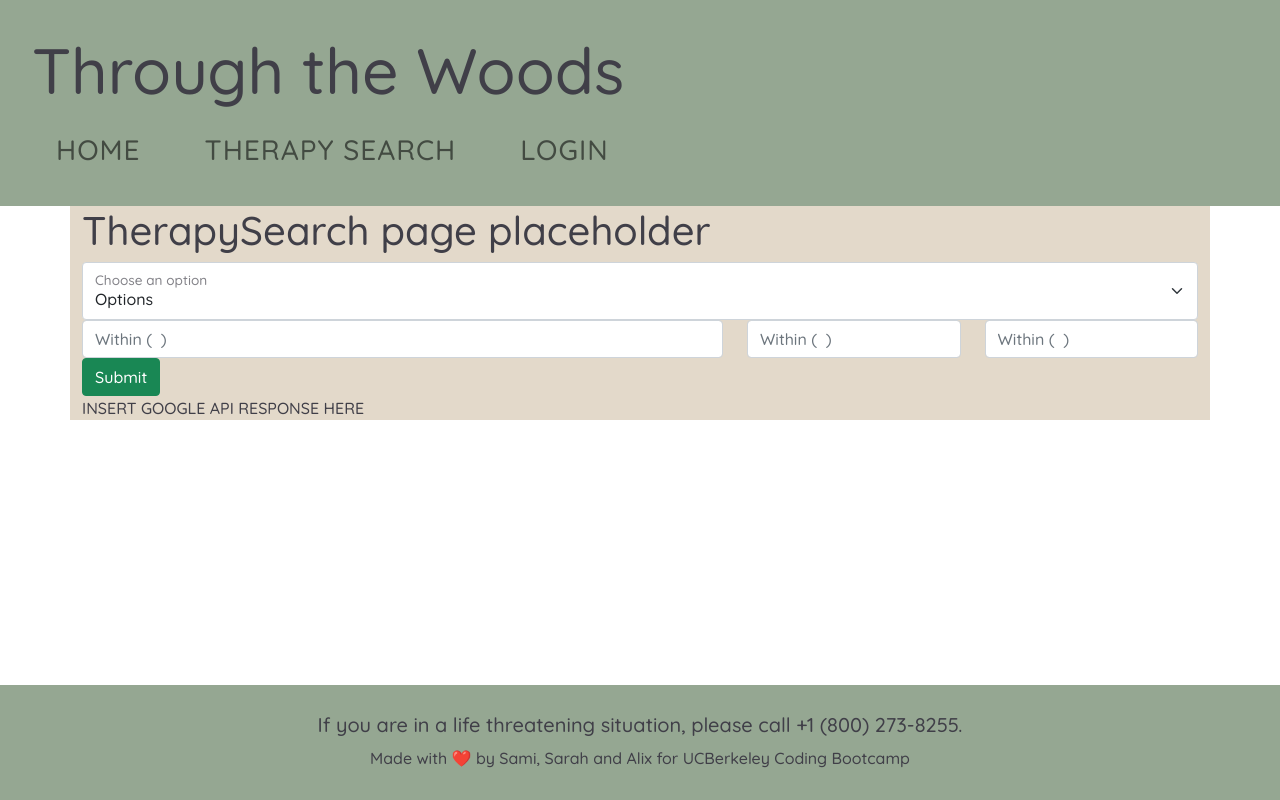
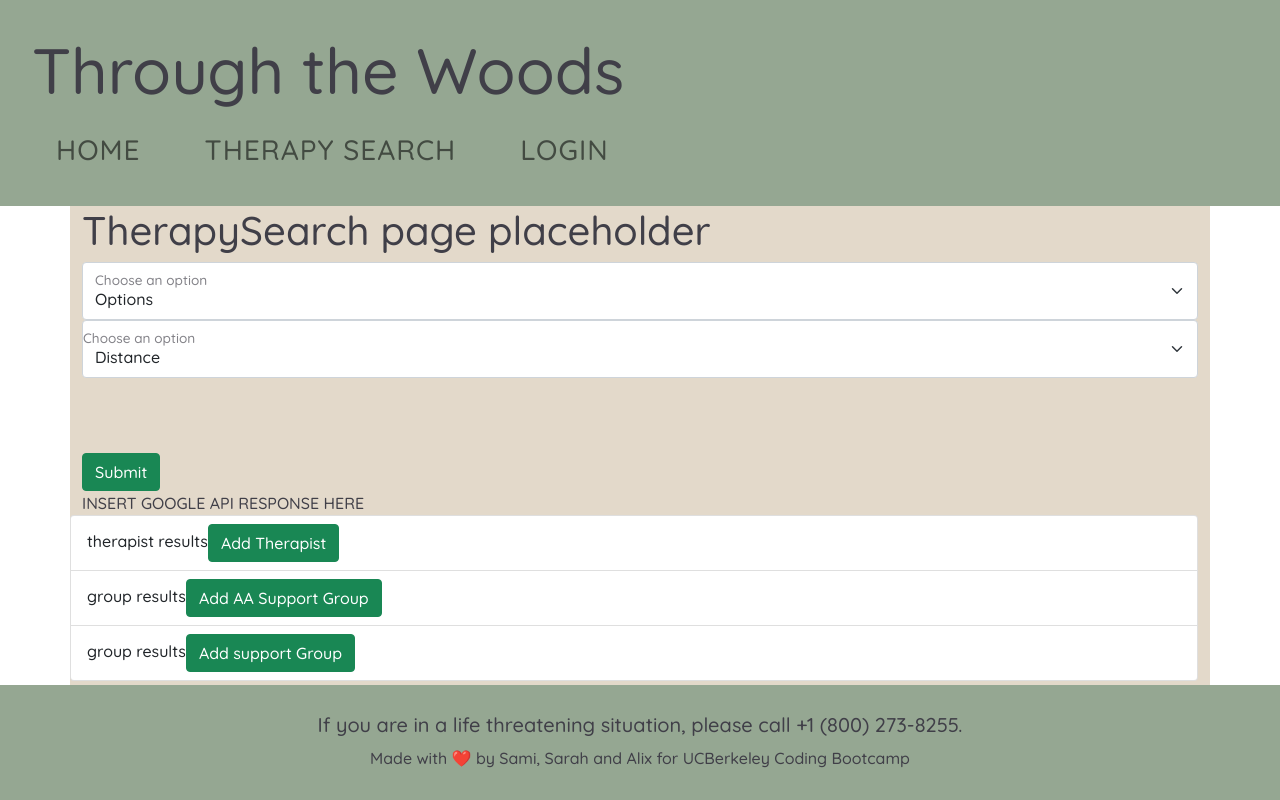
Before and after one commit to samikhawja/project_three, a React (Create React App) app in the folder client/: page /therapy in a window 1280 px wide. Built offline with nearby package versions, Linux system fonts and the light colour scheme.

Commit message:
updated therapy search form

```diff
--- a/client/src/components/Journal/JournalView.js
+++ b/client/src/components/Journal/JournalView.js
@@ -1,5 +1,6 @@
 import React from "react";
-import { Form, Button } from "react-bootstrap";
+import { ListGroup, Modal, Button } from "react-bootstrap";
+import { useState } from "react";
 
 //import entry title from user id
 const myStyle = {
@@ -8,19 +9,69 @@ const myStyle = {
 };
 
 const JournalView = () => {
+  const [showJournalModal, setShowJournalModal] = useState(false);
   return (
-    <Form style={myStyle}>
-      <Form.Group className="mb-3" controlId="entryTitle">
-        <Form.Label>Title</Form.Label>
-        <Form.Control type="entryTitle" placeholder="Todays Entry" />
-      </Form.Group>
-      <Form.Group className="mb-3" controlId="entryContent">
-        <Form.Label>How are you feeling today?</Form.Label>
-        <Form.Control as="textarea" rows={3} />
-      </Form.Group>
-      <Button variant="outline-success">Submit</Button>{" "}
-    </Form>
+    <>
+      <ListGroup>
+        <ListGroup.Item action href="#link1">
+          entryTitle1
+        </ListGroup.Item>
+        <ListGroup.Item action href="#link2">
+          entryTitle2
+        </ListGroup.Item>
+        <ListGroup.Item action href="#link3">
+          entryTitle
+        </ListGroup.Item>
+        <ListGroup.Item action href="#link4">
+          entryTitle
+        </ListGroup.Item>
+        <ListGroup.Item action href="#link5">
+          entryTitle
+        </ListGroup.Item>
+      </ListGroup>
+      <Button variant="primary" onClick={() => setShowJournalModal(true)}>
+        Launch vertically centered modal
+      </Button>
+      <Modal
+        show={showJournalModal}
+        onHide={() => setShowJournalModal(false)}
+        size="lg"
+        aria-labelledby="contained-modal-title-vcenter"
+        centered
+        style={myStyle}
+        id="journal-modal"
+      >
+        <Modal.Header closeButton>
+          <Modal.Title id="contained-modal-title-vcenter">
+            fname's Journal
+          </Modal.Title>
+        </Modal.Header>
+        <Modal.Body>
+          <ListGroup>
+            <ListGroup.Item action href="#link1">
+              entryTitle1
+            </ListGroup.Item>
+            <ListGroup.Item action href="#link2">
+              entryTitle2
+            </ListGroup.Item>
+            <ListGroup.Item action href="#link3">
+              entryTitle
+            </ListGroup.Item>
+            <ListGroup.Item action href="#link4">
+              entryTitle
+            </ListGroup.Item>
+            <ListGroup.Item action href="#link5">
+              entryTitle
+            </ListGroup.Item>
+          </ListGroup>
+        </Modal.Body>
+        <Modal.Footer>
+          <Button onClick={() => setShowJournalModal(false)}>Close</Button>
+        </Modal.Footer>
+      </Modal>
+    </>
   );
 };
 
 export default JournalView;
+//REDO THIS FORM SOMETHING THREW IT OFF ENTRIELY
--- a/client/src/pages/TherapySearch.js
+++ b/client/src/pages/TherapySearch.js
@@ -5,6 +5,7 @@ import {
   FloatingLabel,
   Container,
   Button,
+  ListGroup,
 } from "react-bootstrap";
 import "./../App.css";
 import React from "react";
@@ -16,6 +17,7 @@ const myStyle = {
   backgroundColor: "#E3D9CA",
   width: "100%",
   height: "100%",
+  paddingBottom: "75px",
 };
 function TherapySearch() {
   // const { isLoading, error, data } = useFetch("https://maps.googleapis.com/maps/api/place/nearbysearch/json?location=37.759185,-122.427304&radius=40235&types=doctor&name=addiction_therapy&key=AIzaSyC23nfE1PhzLbG546fR0JtV9PrwJg8iyMY%22)
@@ -34,24 +36,41 @@ function TherapySearch() {
               <option>Options</option>
               <option value="1">AA Support Group</option>
               <option value="2">Therapists Nearby</option>
-              <option value="3">Rehab Facilities</option>
+              <option value="3">Rehab Groups</option>
             </Form.Select>
           </FloatingLabel>
           <Form>
             <Row>
-              <Col xs={7}>
-                <Form.Control placeholder="Within (  )" />
-              </Col>
-              <Col>
-                <Form.Control placeholder="Within (  )" />
-              </Col>
-              <Col>
-                <Form.Control placeholder="Within (  )" />
-              </Col>
+              <FloatingLabel
+                style={myStyle}
+                controlId="floatingSelect"
+                label="Choose an option"
+              >
+                <Form.Select aria-label="Floating label select example">
+                  <option>Distance</option>
+                  <option value="1">miles</option>
+                  <option value="2">miles</option>
+                  <option value="3">miles</option>
+                </Form.Select>
+              </FloatingLabel>
             </Row>
             <Button variant="success">Submit</Button>{" "}
             <Row>
               <Col>INSERT GOOGLE API RESPONSE HERE</Col>
+              <ListGroup>
+                <ListGroup.Item action href="#link1">
+                  therapist results
+                  <Button variant="success">Add Therapist</Button>{" "}
+                </ListGroup.Item>
+                <ListGroup.Item action href="#link2">
+                  group results
+                  <Button variant="success">Add AA Support Group</Button>{" "}
+                </ListGroup.Item>
+                <ListGroup.Item action href="#link3">
+                  group results
+                  <Button variant="success">Add support Group</Button>{" "}
+                </ListGroup.Item>
+              </ListGroup>
             </Row>
           </Form>
         </div>
```
